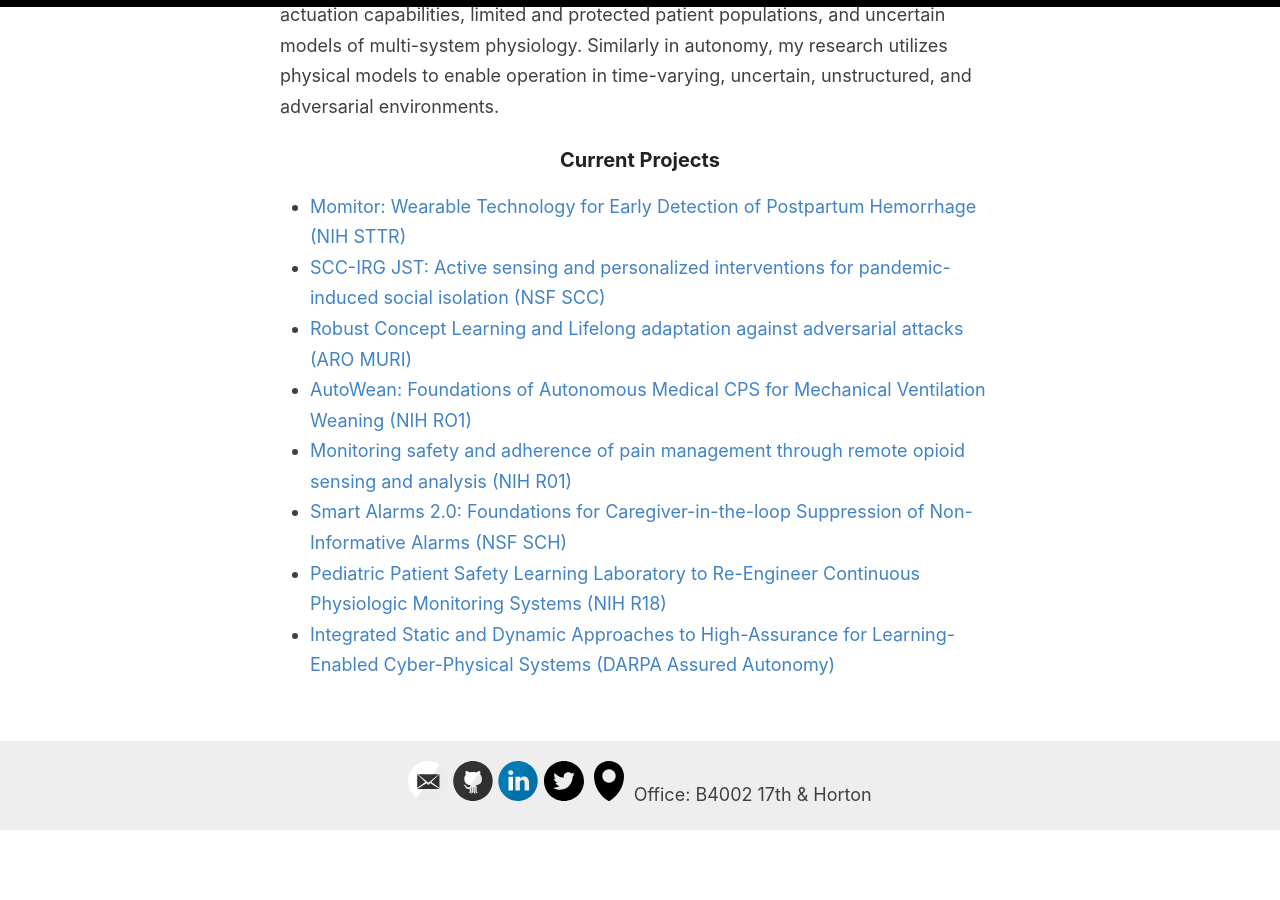
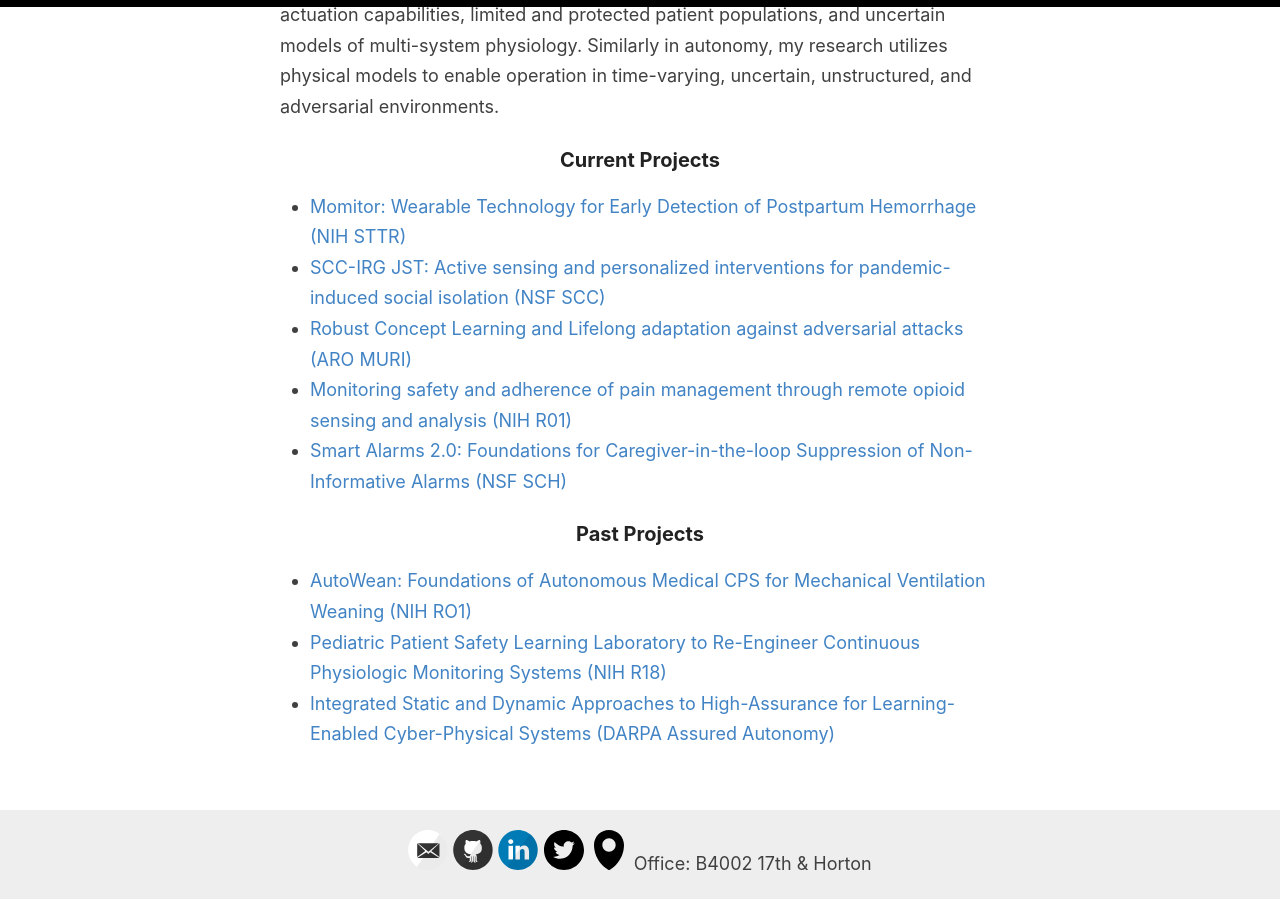
Before and after one commit to weimerj/weimerj.github.io, a Jekyll site: the page built from _pages/research.md, in a window 1280 px wide and 900 px high, scrolled down 1677 px. Built offline with Jekyll 4.4.1, drawn with Linux system fonts in a browser that asks for light colours; our own code applies the rules of GitHub Pages for plain Markdown files; before the commit the page ends 2508 px from its top, so only the background shows below that.

Commit message:
past projects

```diff
--- a/_pages/research.md
+++ b/_pages/research.md
@@ -46,8 +46,10 @@ time-varying, uncertain, unstructured, and adversarial environments.
 - [Momitor: Wearable Technology for Early Detection of Postpartum Hemorrhage (NIH STTR)](https://reporter.nih.gov/search/y7_IQE9dSECym8C5PO0xzg/project-details/10483278)
 - [SCC-IRG JST: Active sensing and personalized interventions for pandemic-induced social isolation (NSF SCC)](https://www.nsf.gov/awardsearch/showAward?AWD_ID=2125561&HistoricalAwards=false)
 - [Robust Concept Learning and Lifelong adaptation against adversarial attacks (ARO MURI)](https://aro-muri2020.seas.upenn.edu/index.html)
-- [AutoWean: Foundations of Autonomous Medical CPS for Mechanical Ventilation Weaning (NIH RO1)](https://projectreporter.nih.gov/project_info_description.cfm?aid=9985370&icde=47046182&ddparam=&ddvalue=&ddsub=&cr=1&csb=default&cs=ASC&pball=)
 - [Monitoring safety and adherence of pain management through remote opioid sensing and analysis (NIH R01)](https://projectreporter.nih.gov/project_info_description.cfm?aid=9936691&icde=47034448)
 - [Smart Alarms 2.0: Foundations for Caregiver-in-the-loop Suppression of Non-Informative Alarms (NSF SCH)](https://www.nsf.gov/awardsearch/showAward?AWD_ID=1915398&HistoricalAwards=false)
+
+### Past Projects
+- [AutoWean: Foundations of Autonomous Medical CPS for Mechanical Ventilation Weaning (NIH RO1)](https://projectreporter.nih.gov/project_info_description.cfm?aid=9985370&icde=47046182&ddparam=&ddvalue=&ddsub=&cr=1&csb=default&cs=ASC&pball=)
 - [Pediatric Patient Safety Learning Laboratory to Re-Engineer Continuous Physiologic Monitoring Systems (NIH R18)](https://projectreporter.nih.gov/project_info_description.cfm?aid=9778806&icde=47047062)
 - [Integrated Static and Dynamic Approaches to High-Assurance for Learning-Enabled Cyber-Physical Systems (DARPA Assured Autonomy)](https://rtg.cis.upenn.edu/assured-autonomy/)
```
